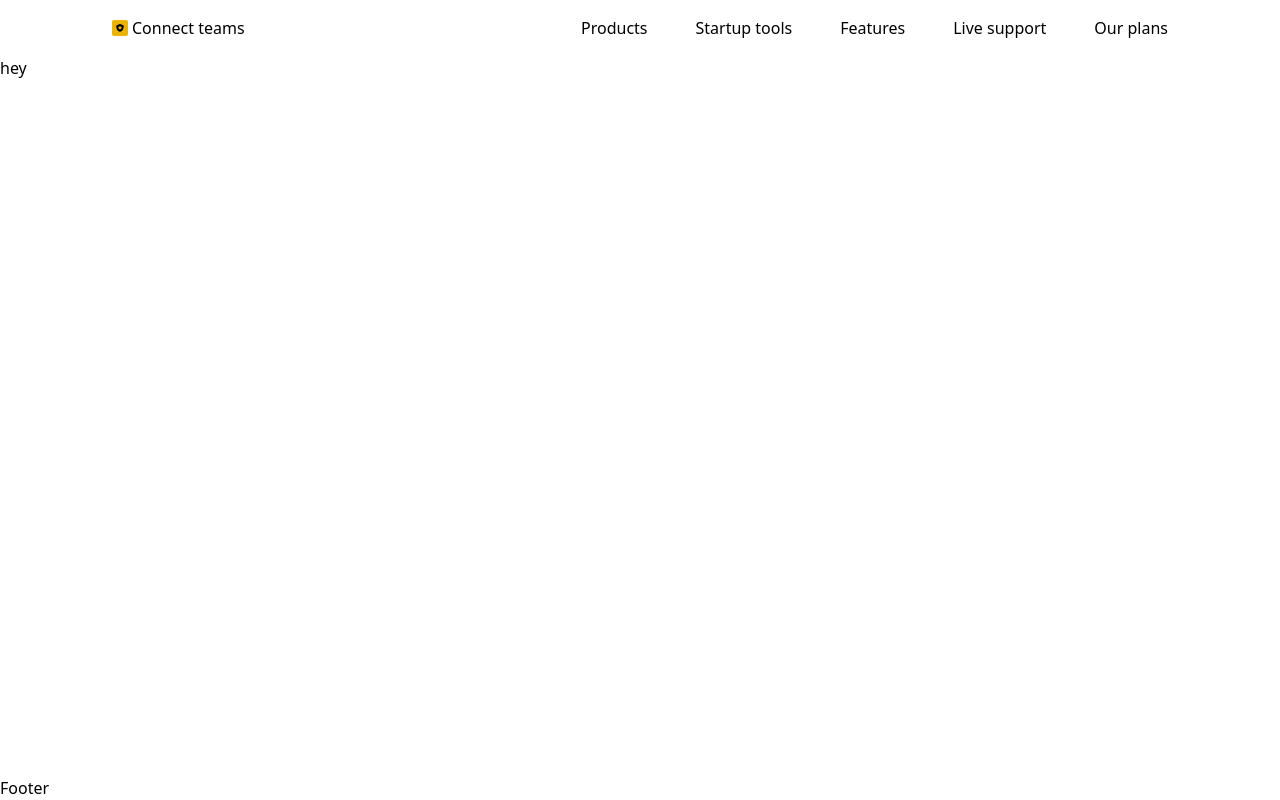
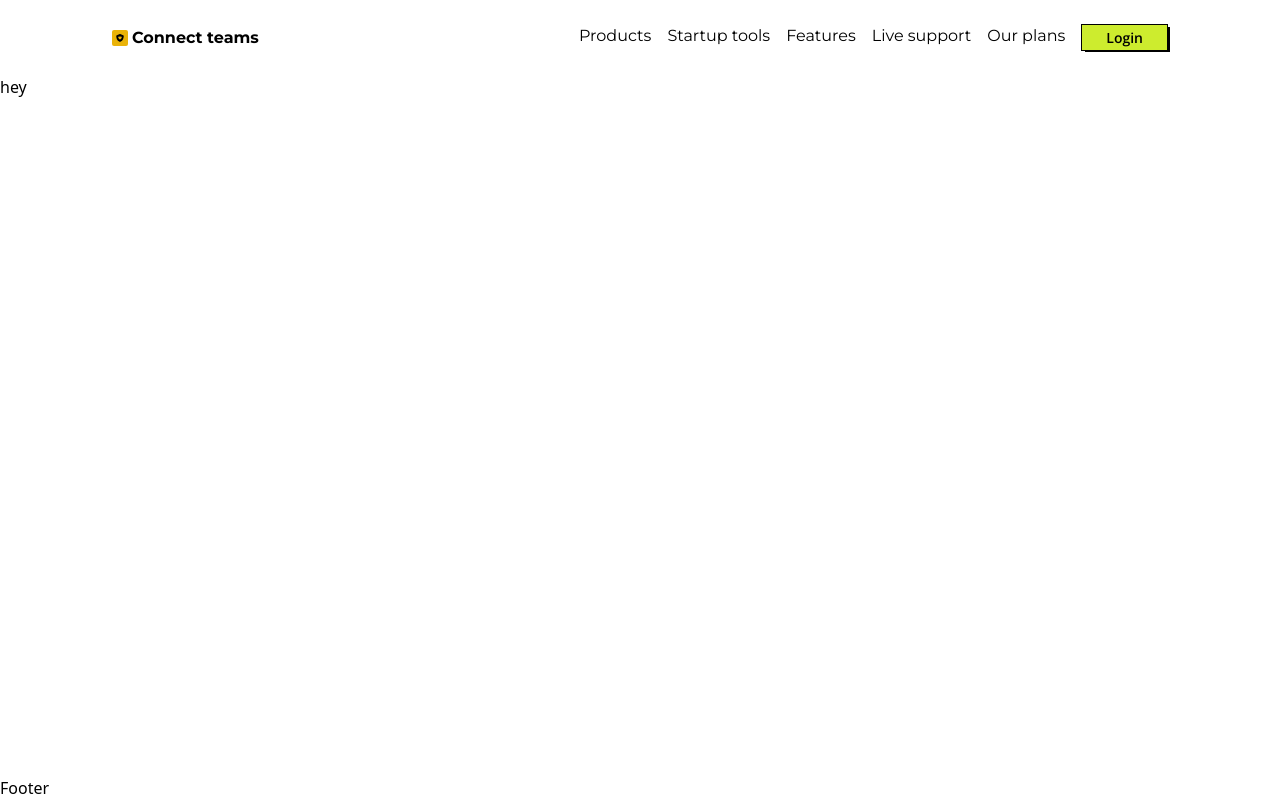
Before and after one commit to byiringiroscar/women-connect-nextjs, a Next.js app: page / in a window 1280 px wide. Built offline with nearby package versions, Linux system fonts and the light colour scheme.

Commit message:
wip on nav

```diff
--- a/app/globals.css
+++ b/app/globals.css
@@ -2,6 +2,14 @@
 @tailwind base;
 @tailwind components;
 @tailwind utilities;
+
+
+*{
+  margin: 0;
+  padding: 0;
+  box-sizing: border-box;
+
+}
 
 :root {
   --foreground-rgb: 0, 0, 0;
@@ -53,5 +61,23 @@
     font-weight: 700;
   }
 
+  .button-style{
+    border: 1px solid black;
+    /* z-index: 50; */
+  }
+
+  .layer-button {
+    content: '';
+    position: absolute;
+    top: 2px;
+    left: 3px;
+    width: 100%;
+    height: 100%;
+    background-color: black;
+    z-index: -1;
+  }
+
+
+
 
 }
--- a/components/Navbar.tsx
+++ b/components/Navbar.tsx
@@ -5,22 +5,28 @@ import { NAV_LINKS } from '@/constants'
 
 const Navbar = () => {
   return (
-    <nav className='flex justify-between padding-container items-center py-4 z-50 xl:px-28'>
+    <nav className='flex justify-between padding-container items-center py-6 z-50 xl:px-28'>
         <Link href="/" className='flex gap-1 items-center'>
           <FaShieldHeart className='p-1 bg-yellow-500 rounded-sm'  />
-          <span className=''>Connect teams</span>
+          <span className='montserrat-700 font-bold'>Connect teams</span>
         </Link>
-        <ul className='hidden h-full gap-12 lg:flex'>
+        <ul className='hidden h-full gap-4 lg:flex'>
             {NAV_LINKS.map((link) => (
                 <Link
                 href={link.href}
                 key={link.key}
-                className=''
+                className='montserrat-400 text-black'
             >
                 {link.label}
             </Link>
             ))}
+            <button
+        className='hidden lg:flex bg-[#CDEC2E] text-black  px-6 opensans-font-regular text-[14px] py-[2px] button-style relative'>
+            <div className='layer-button'></div>
+            Login
+        </button>
         </ul>
+
     </nav>
   )
 }
```
